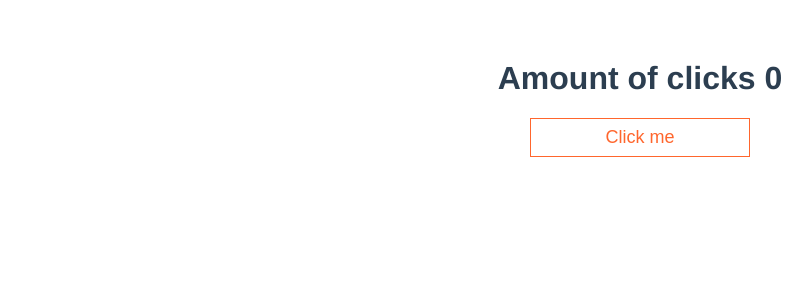
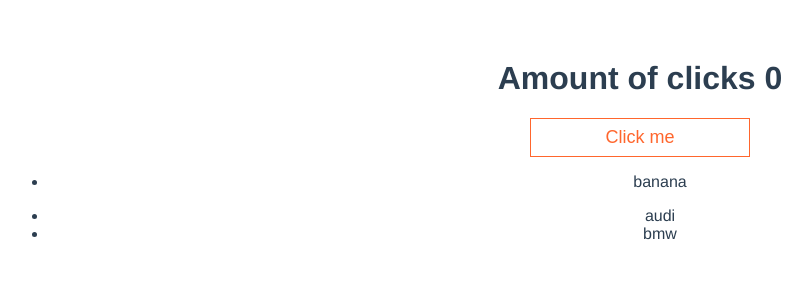
Before and after one commit to Konstantin-Kotenko/vue, a Vue app: page / in a window 1280 px wide. Shown: the top 300 px of the page, without its empty margins (0-812 px from the left). Built offline with nearby package versions, Linux system fonts and the light colour scheme.

Commit message:
edit project, practice with v-if, v-show

```diff
--- a/package.json
+++ b/package.json
@@ -1,13 +1,11 @@
 {
   "name": "vue",
   "version": "0.1.0",
-  "homepage": "https://konstantin-kotenko.github.io/vue/",
-  "private": true,
+  "private": false,
   "scripts": {
     "serve": "vue-cli-service serve",
     "build": "vue-cli-service build",
-    "lint": "vue-cli-service lint",
-    "github": "gh-pages -d dist"
+    "lint": "vue-cli-service lint"
   },
   "dependencies": {
     "core-js": "^3.8.3",
--- a/src/App.vue
+++ b/src/App.vue
@@ -2,16 +2,19 @@
 <div id='app'>
   <h1>{{ title }}</h1>
 <Button @click="increment" outlined>Click me</Button>
+<DirectivesTest/>
 </div>
   </template>
 
 <script>
 import Button from './components/Button.vue'
+import DirectivesTest from './components/DirectivesTest.vue'
 
 export default {
   name: 'App',
   components: {
-    Button
+    Button,
+    DirectivesTest
   },
   data(){
     return{
--- /dev/null
+++ b/src/components/DirectivesTest.vue
@@ -0,0 +1,37 @@
+<template>
+    <div v-if="isVisible">
+        <h1 v-show="false">Title Directives</h1>
+    <ul>
+        <template v-for="fruit in fruits" >
+            <li v-if="fruit === 'banana'" :key="fruit">{{ fruit }}</li>
+        </template>
+    </ul>
+    <ul>
+        <li v-for="(car,key) in cars" :key="key">{{ key }}</li>
+    </ul>
+    </div>
+</template>
+
+<script>
+    export default {
+        name:'DirectivesTest',
+        data(){
+            return {
+                isVisible: true,
+                fruits:['kiwi','banana','apple'],
+                cars:{
+                    audi:{
+                        color:'red'
+                    },
+                    bmw:{
+                        color:'black'
+                    }
+                }
+            }
+        }
+    }
+</script>
+
+<style lang="scss" scoped>
+
+</style>
--- a/vue.config.js
+++ b/vue.config.js
@@ -1,5 +1,4 @@
 const { defineConfig } = require('@vue/cli-service')
 module.exports = defineConfig({
-  publicPath:'/vue/',
   transpileDependencies: true
 })
```
